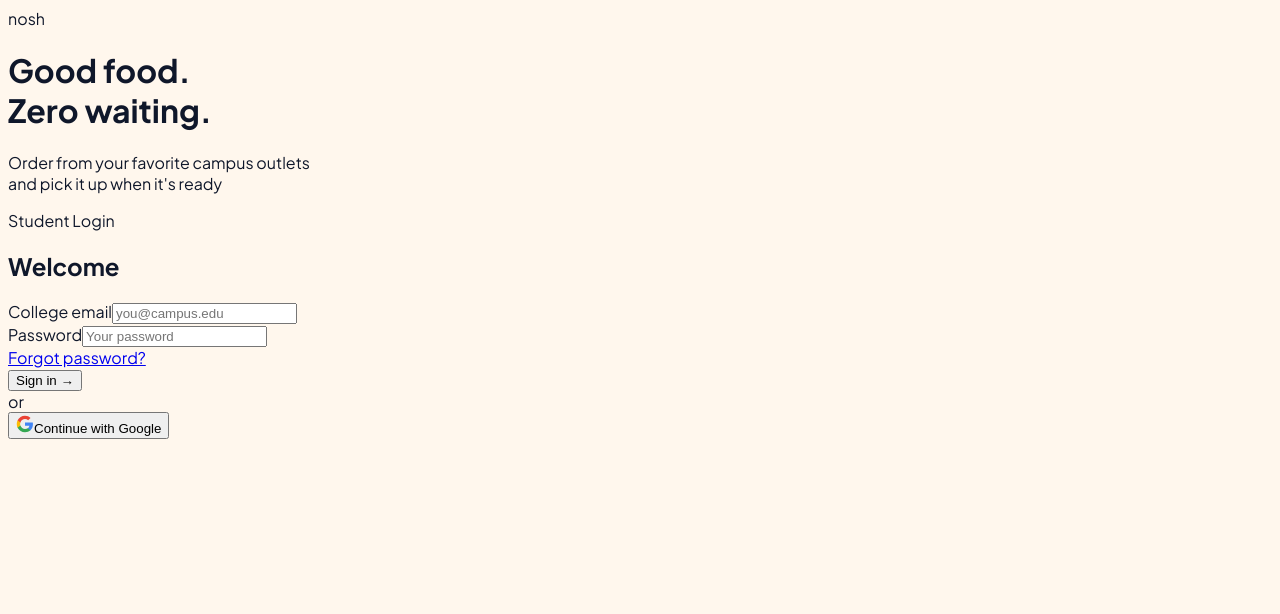
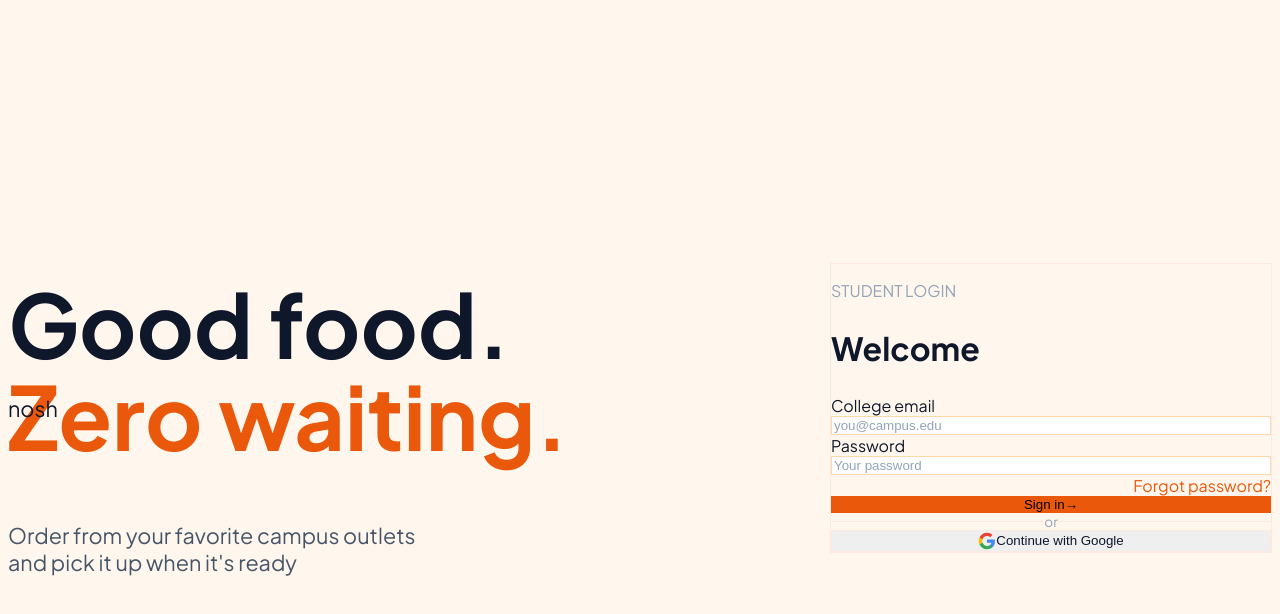
Before and after one commit to ARRAEYY/Inovix, a React app in the folder apps/frontend/: page / in a window 1280 px wide. Shown: the top 614 px of the page. Built offline with nearby package versions, Linux system fonts and the light colour scheme; no server answers; the HTML template or start-up script is replaced by a standard one.

Commit message:
refactor: Convert StudentLogin to Tailwind CSS utility classes

```diff
--- a/apps/frontend/src/pages/auth/StudentLogin.jsx
+++ b/apps/frontend/src/pages/auth/StudentLogin.jsx
@@ -35,17 +35,17 @@ const StudentLogin = () => {
   };
 
   return (
-    <div className="login-container">
-      <div className="login-left">
-        <div className="brand">
-          <span className="brand-name">nosh</span>
+    <div className="flex min-h-screen w-full max-w-[1300px] mx-auto">
+      <div className="flex-[1.3] px-8 pl-16 py-12 flex flex-col justify-center">
+        <div className="flex items-center gap-3 absolute top-14 left-16">
+          <span className="font-extrabold text-[1.35rem] text-[#0F172A] tracking-tight">nosh</span>
         </div>
-        <div className="hero-content">
-          <h1 className="hero-title">
+        <div className="mt-8">
+          <h1 className="text-[5.5rem] font-extrabold leading-[1.05] mb-6 text-[#0F172A] tracking-tight">
             Good food.<br />
-            <span className="highlight"> Zero waiting.</span>
+            <span className="text-[#EA580C]">Zero waiting.</span>
           </h1>
-          <p className="hero-description">
+          <p className="text-[1.35rem] text-[#475569] leading-relaxed max-w-[480px] font-medium">
             Order from your favorite campus outlets
             <br />
             and pick it up when it's ready
@@ -53,32 +53,38 @@ const StudentLogin = () => {
         </div>
       </div>
 
-      <div className="login-right">
-        <div className="login-card">
-          <p className="card-subheading">Student Login</p>
-          <h2 className="card-title">Welcome</h2>
+      <div className="flex-1 flex items-center justify-end px-8 pr-16 py-8">
+        <div className="bg-white rounded-2xl border border-[#FCEAE1] p-12 w-full max-w-[440px]">
+          <p className="text-xs font-bold tracking-widest text-[#94A3B8] uppercase mb-4">Student Login</p>
+          <h2 className="text-[2rem] font-bold leading-tight mb-9 text-[#0F172A] tracking-tight">Welcome</h2>
 
-          <form className="login-form" onSubmit={handleLogin}>
-            <div className="input-group">
-              <label htmlFor="email">College email</label>
+          <form className="flex flex-col gap-5" onSubmit={handleLogin}>
+            <div className="flex flex-col gap-2">
+              <label htmlFor="email" className="text-sm font-semibold text-[#0F172A]">College email</label>
               <input type="email" id="email" placeholder="you@campus.edu" value={email}
-                onChange={(e) => setEmail(e.target.value)} required />
+                onChange={(e) => setEmail(e.target.value)} required
+                className="px-5 py-3.5 border border-[#FED7AA] rounded-xl text-base outline-none transition-colors text-[#0F172A] bg-white placeholder:text-[#94A3B8] placeholder:font-normal focus:border-[#EA580C]" />
             </div>
-            <div className="input-group">
-              <label htmlFor="password">Password</label>
+            <div className="flex flex-col gap-2">
+              <label htmlFor="password" className="text-sm font-semibold text-[#0F172A]">Password</label>
               <input type="password" id="password" placeholder="Your password" value={password}
-                onChange={(e) => setPassword(e.target.value)} required />
-              <div className="forgot-password-container">
-                <a href="#" className="forgot-password">Forgot password?</a>
+                onChange={(e) => setPassword(e.target.value)} required
+                className="px-5 py-3.5 border border-[#FED7AA] rounded-xl text-base outline-none transition-colors text-[#0F172A] bg-white placeholder:text-[#94A3B8] placeholder:font-normal focus:border-[#EA580C]" />
+              <div className="flex justify-end mt-1">
+                <a href="#" className="text-sm font-semibold text-[#EA580C] no-underline">Forgot password?</a>
               </div>
             </div>
-            {error && <p style={{ color: 'var(--primary)', fontSize: '0.85rem', fontWeight: 500, marginTop: '0.25rem' }}>{error}</p>}
-            <button type="submit" className="primary-btn">Sign in <span className="arrow">→</span></button>
+            {error && <p className="text-[#EA580C] text-[0.85rem] font-medium mt-1">{error}</p>}
+            <button type="submit" className="mt-4 bg-[#EA580C] text-white border-none rounded-xl px-5 py-4 text-base font-semibold cursor-pointer flex items-center justify-center gap-2 transition-colors w-full hover:bg-[#C2410C]">
+              Sign in <span>→</span>
+            </button>
           </form>
 
-          <div className="divider"><span>or</span></div>
+          <div className="flex items-center text-center my-7 before:content-[''] before:flex-1 before:border-b before:border-[#FCEAE1] after:content-[''] after:flex-1 after:border-b after:border-[#FCEAE1]">
+            <span className="px-4 text-[#94A3B8] text-[0.85rem]">or</span>
+          </div>
 
-          <button type="button" className="google-btn" onClick={handleGoogle}>
+          <button type="button" className="w-full bg-white border border-[#FCEAE1] rounded-xl px-5 py-4 text-base font-semibold text-[#0F172A] cursor-pointer flex items-center justify-center gap-3 transition-colors hover:bg-gray-50" onClick={handleGoogle}>
             <svg width="18" height="18" viewBox="0 0 24 24" xmlns="http://www.w3.org/2000/svg">
               <path d="M22.56 12.25c0-.78-.07-1.53-.2-2.25H12v4.26h5.92c-.26 1.37-1.04 2.53-2.21 3.31v2.77h3.57c2.08-1.92 3.28-4.74 3.28-8.09z" fill="#4285F4" />
               <path d="M12 23c2.97 0 5.46-.98 7.28-2.66l-3.57-2.77c-.98.66-2.23 1.06-3.71 1.06-2.86 0-5.29-1.93-6.16-4.53H2.18v2.84C3.99 20.53 7.7 23 12 23z" fill="#34A853" />
```
